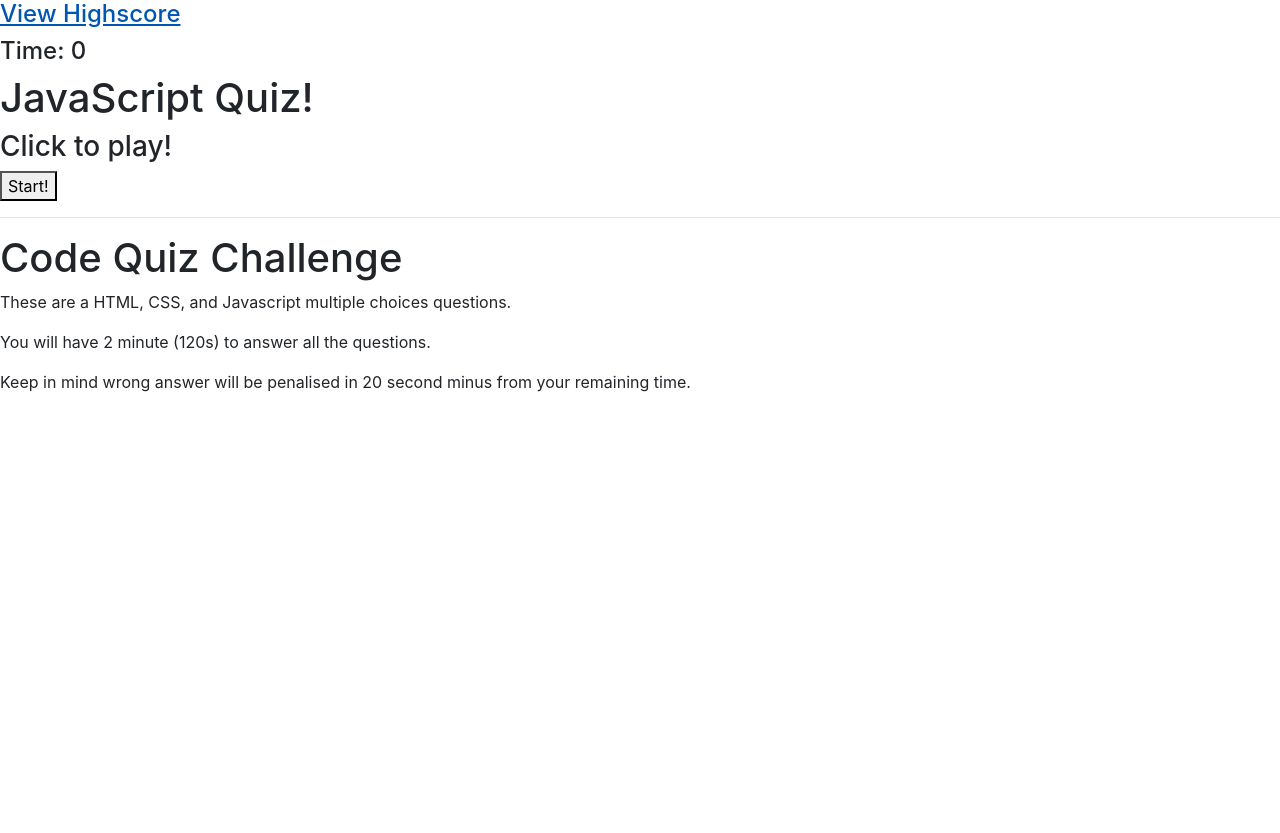
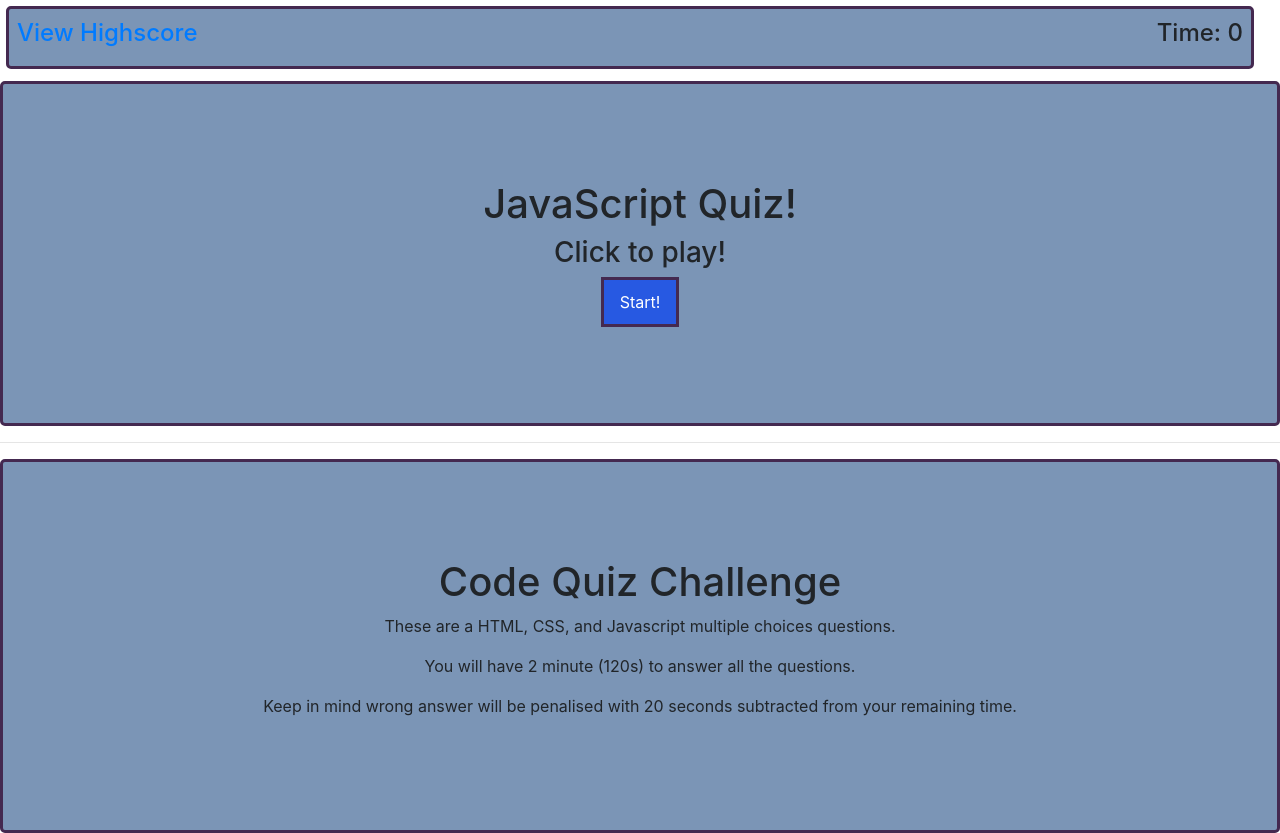
Before and after one commit to Nimarti548/Code-Quiz-Challenge, a plain HTML site: page Index.html in a window 1280 px wide. Before the commit the page ends 800 px from the top, so only its background shows below. Drawn offline with nearby package versions, Linux system fonts and the light colour scheme.

Commit message:
fixed bugs with javascript and added css

```diff
--- a/Assets/style.css
+++ b/Assets/style.css
@@ -0,0 +1,65 @@
+.right {
+  float: right;
+}
+
+.left {
+  float: left;
+}
+
+#nav {
+  display: block;
+  background-color: #7b95b6;
+  display: inline-block;
+  width: 97.5vw;
+  border: 3px solid #442950;
+  border-radius: 5px;
+  margin: 6px;
+}
+
+body {
+  font-family: Verdana, Geneva, Tahoma, sans-serif;
+}
+
+#message {
+  text-align: center;
+  padding: 12vh;
+  border: 3px solid #442950;
+  border-radius: 5px;
+  background-color: #7b95b6;
+}
+#quizBody {
+  text-align: center;
+  padding: 12vh;
+  background-color: #7b95b6;
+  border: 3px solid #442950;
+  border-radius: 5px;
+}
+
+h4 {
+  padding: 10px 8px 10px 8px;
+}
+
+a {
+  text-decoration: none;
+  color: black;
+}
+
+button {
+  border: solid #442950;
+  background-color: #2759e2;
+  color: white;
+  border-radius: 5px;
+  padding: 10px 16px 10px 16px;
+  font-size: 17px;
+  font-family: Verdana, Geneva, Tahoma, sans-serif;
+  margin: 4px;
+}
+
+button:hover {
+  transition-duration: 0.5s;
+  background-color: #2759e2;
+}
+
+#quiz {
+  text-align: center;
+}
--- a/Index.html
+++ b/Index.html
@@ -37,7 +37,7 @@
     <h1>Code Quiz Challenge</h1>
         <p>These are a HTML, CSS, and Javascript multiple choices questions.</p>
         <p>You will have 2 minute (120s) to answer all the questions.</p>
-        <p>Keep in mind wrong answer will be penalised in 20 second minus from your remaining time.</p>
+        <p>Keep in mind wrong answer will be penalised with 20 seconds subtracted from your remaining time.</p>
 </div>
     <script src="script.js"></script>
 </body>
--- a/script.js
+++ b/script.js
@@ -7,18 +7,23 @@ let questArr = [{
 },
 {
     question:"Which of the following functions of an array object adds one or more elements to the front of an array and pushes the rest of the items one slot back?",
-    choices:["unshift()","sort( )","toString( )","join( )"],
+    choices:["sort( )","toString( )","unshift()","join( )"],
     response:"unshift()",
 },
 {
     question:"Which of the following functions deletes an item from an array?",
-    choices:["pop()", "delete()","remove()","banish()"],
+    choices:["delete()","pop()", "remove()","banish()"],
     response:"pop()",
 },
 {
     question:"Which would you use to add an Event Listener in JQuery?",
     choices:[".addEventListener()", ".on()",".addEL()",".add()"],
     response:".on()",
+},
+{
+    question:"Where does your javascript source go in HTML?",
+    choices:["inside a footer", "inside the head","in a div","above the body closing tag"],
+    response:"above the body closing tag",
 }
 ]
 
@@ -115,7 +120,7 @@ function start() {
 
     //deduct 15seconds from the timer if user chooses an incorrect answer
     function incorrect() {
-    timeLeft -= 15;
+    timeLeft -= 20;
     next();
     }
 
@@ -134,7 +139,7 @@ function start() {
         return;
     }
 
-    let quizContent = "<h2>" + questArr[currentQuestion] + "</h2>"
+    let quizContent = "<h2>" + questArr[currentQuestion].question + "</h2>"
 
     for (let buttonLoop = 0; buttonLoop < questArr[currentQuestion].choices.length; buttonLoop++) {
     let buttonCode = "<button onclick=\"[ANS]\">[CHOICE]</button>";
```
